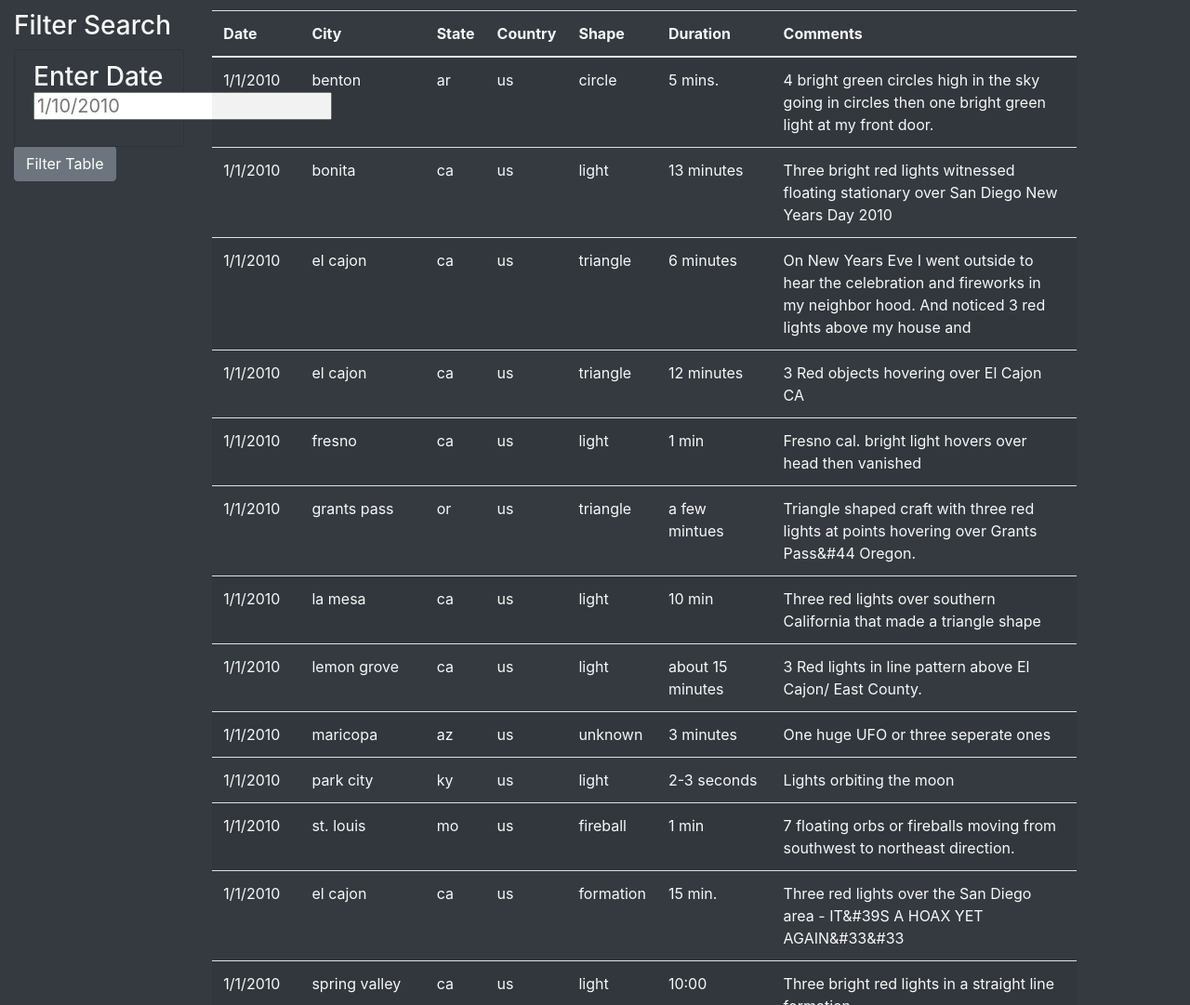
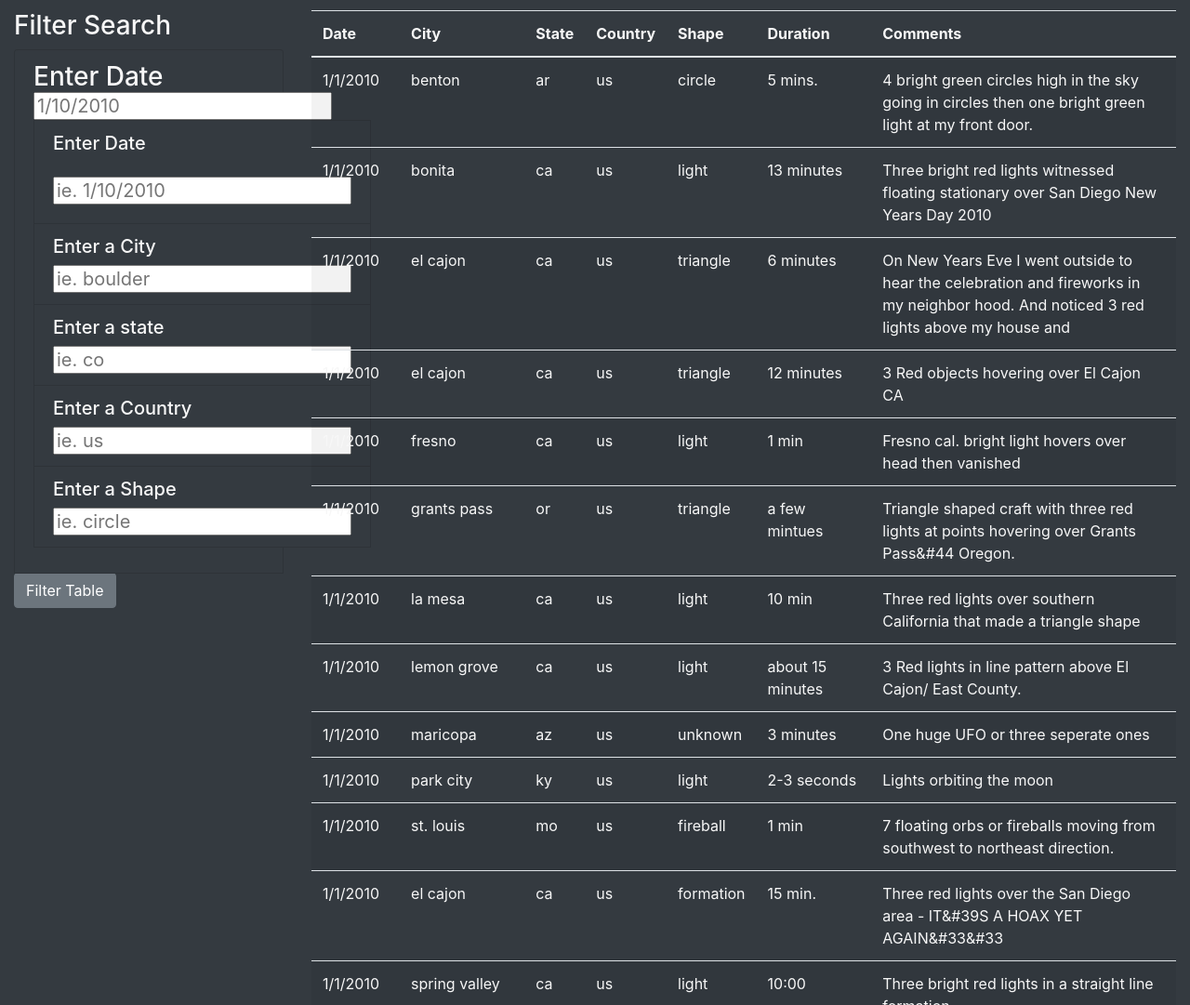
Before and after one commit to dianahcortez/UFOs, a plain HTML site: page index.html in a window 1280 px wide. Shown: the part 680-1761 px from the top of the page at 93% size. Drawn offline with nearby package versions, Linux system fonts and the light colour scheme.

Commit message:
working on search filters

```diff
--- a/index.html
+++ b/index.html
@@ -17,7 +17,7 @@
 <body class="bg-dark">
     <div class="wrapper">
         <nav class="navbar navbar-dark bg-dark navbar navbar-expand-lg">
-            <a class="navbar-brand" href="index.html">UFO Sightings</a>
+            <a class="navbar-brand" href="index.html">UFO Sightings - Clear Table</a>
         </nav>
         <div class="jumbotron">
             <h1 class="display-4">The Truth Is Out There</h1>
@@ -51,7 +51,7 @@
           </div>
             <div class="container-fluid">
                 <div class="row">
-                    <div class="col-md-2">
+                    <div class="col-md-3">
                         <form class="bg-dark">
                             <h3>Filter Search<h3>
                                 <ul class="bg-dark list-group">
@@ -59,7 +59,28 @@
                                 <li class="bg-dark list-group-item">
                                     <label for="date">Enter Date<h5>
                                     <input type="text" placeholder="1/10/2010" id="datetime" />
-
+                                   <!--Deliverable 1-->
+                        <li class="bg-dark list-group-item">
+                            <label for="date">Enter Date<br><br>
+                            <input type="text" placeholder="ie. 1/10/2010" id="datetime" />
+                        <li class="bg-dark list-group-item">
+                            <label for="city">Enter a City</label><br>
+                            <input type="text" placeholder="ie. boulder" id="city" /></li>
+                        <li class="bg-dark list-group-item">
+                            <label for="state">Enter a state</label><br>
+                            <input type="text" placeholder="ie. co" id="state" /></li>
+                        <li class="bg-dark list-group-item">
+                            <label for="country">Enter a Country</label><br>
+                            <input type="text" placeholder="ie. us" id="country" /></li>
+                        <li class="bg-dark list-group-item">
+                            <label for="shape">Enter a Shape</label><br>
+                            <input type="text" placeholder="ie. circle" id="shape" /></li>
+                    <html lang="en">
+                    <head>
+                        <meta charset="UTF-8">
+                        <meta http-equiv="X-UA-Compatible" content="IE=edge">
+                        <meta name="viewport" content="width=device-width, initial-scale=1.0">
+                        <title>Document</title>
                                 </li>
                                 <li>
                                 <button id="filter-btn" type="button" class="btn btn-secondary">
```
Lines whose indentation alone changed are shown as unchanged.
